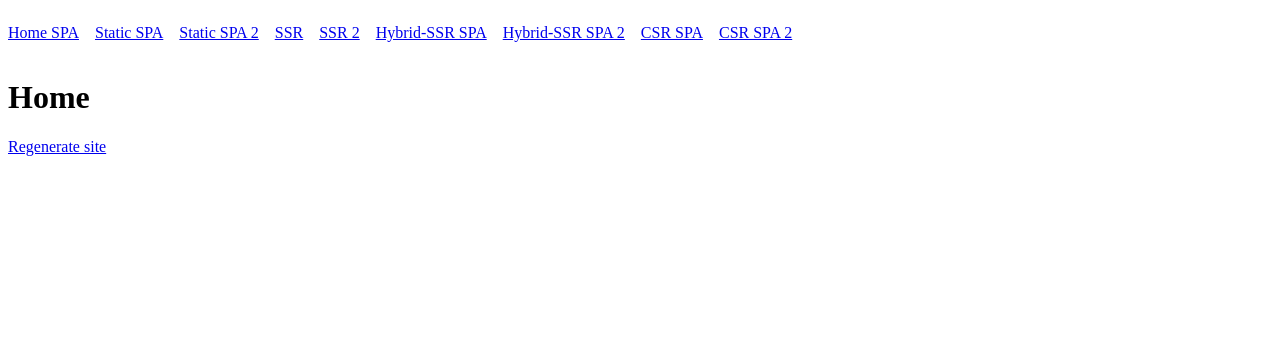
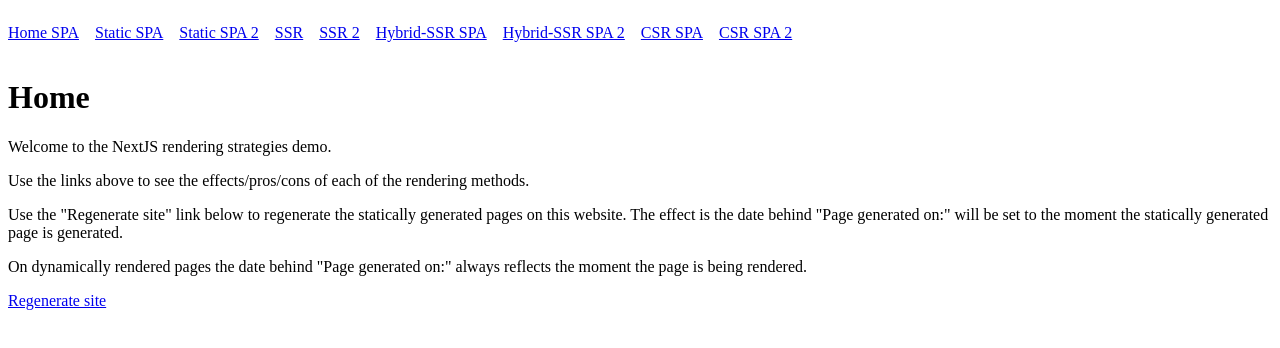
Before and after one commit to Guelguin/next-render, a Next.js app: page / in a window 1280 px wide. Shown: the top 348 px of the page. Built offline with nearby package versions, Linux system fonts and the light colour scheme.

Commit message:
Home description

```diff
--- a/pages/index.tsx
+++ b/pages/index.tsx
@@ -1,6 +1,7 @@
 import React from "react";
 import "isomorphic-unfetch";
 import { Menu } from "../src/components/Menu";
+import { Regenerate } from "../src/components/Regenerate";
 
 function Index(props: any) {
     console.log(props);
@@ -8,16 +9,23 @@ function Index(props: any) {
         <>
             <Menu />
             <h1>Home</h1>
-            {props?.date && <p>Page generated on: {props?.date}</p>}
-            <div>
-                <a
-                    href="https://api.zeit.co/v1/integrations/deploy/QmNYzrk6Y9P1qL6PWVTnp9fForR7FuZp8JTfFyZ71CnVVS/Z7ZOSYG4EM"
-                    target="_blank"
-                    rel="noopener noreferrer"
-                >
-                    Regenerate site
-                </a>
-            </div>
+            <p>Welcome to the NextJS rendering strategies demo.</p>
+            <p>
+                Use the links above to see the effects/pros/cons of each of the
+                rendering methods.
+            </p>
+            <p>
+                Use the "Regenerate site" link below to regenerate the
+                statically generated pages on this website. The effect is the
+                date behind "Page generated on:" will be set to the moment the
+                statically generated page is generated.
+            </p>
+            <p>
+                On dynamically rendered pages the date behind "Page generated
+                on:" always reflects the moment the page is being rendered.
+            </p>
+
+            <Regenerate date={props?.date} />
         </>
     );
 }
```
Also changed, not shown: pages/hybrid/[slug].tsx (+2 -10 lines).
